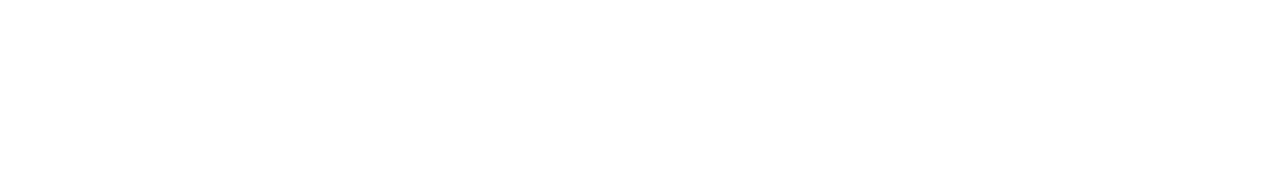
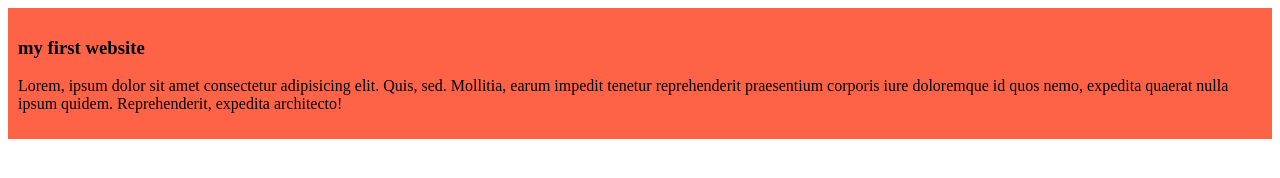
Before and after one commit to Towhid4455/my-simple-website, a plain HTML site: page index.html in a window 1280 px wide. Drawn offline with Linux system fonts and the light colour scheme.

Commit message:
added the first blog

```diff
--- a/index.html
+++ b/index.html
@@ -4,8 +4,13 @@
     <meta charset="UTF-8">
     <meta name="viewport" content="width=device-width, initial-scale=1.0">
     <title>my simple website</title>
+    <link rel="stylesheet" href="styles/blog.css">
 </head>
 <body>
+    <div>
+        <h3>my first website</h3>
+        <p>Lorem, ipsum dolor sit amet consectetur adipisicing elit. Quis, sed. Mollitia, earum impedit tenetur reprehenderit praesentium corporis iure doloremque id quos nemo, expedita quaerat nulla ipsum quidem. Reprehenderit, expedita architecto!</p>
+    </div>
 
 </body>
 </html>
--- /dev/null
+++ b/styles/blog.css
@@ -0,0 +1,4 @@
+div{
+    background-color: tomato;
+    padding: 10px;
+}
```
